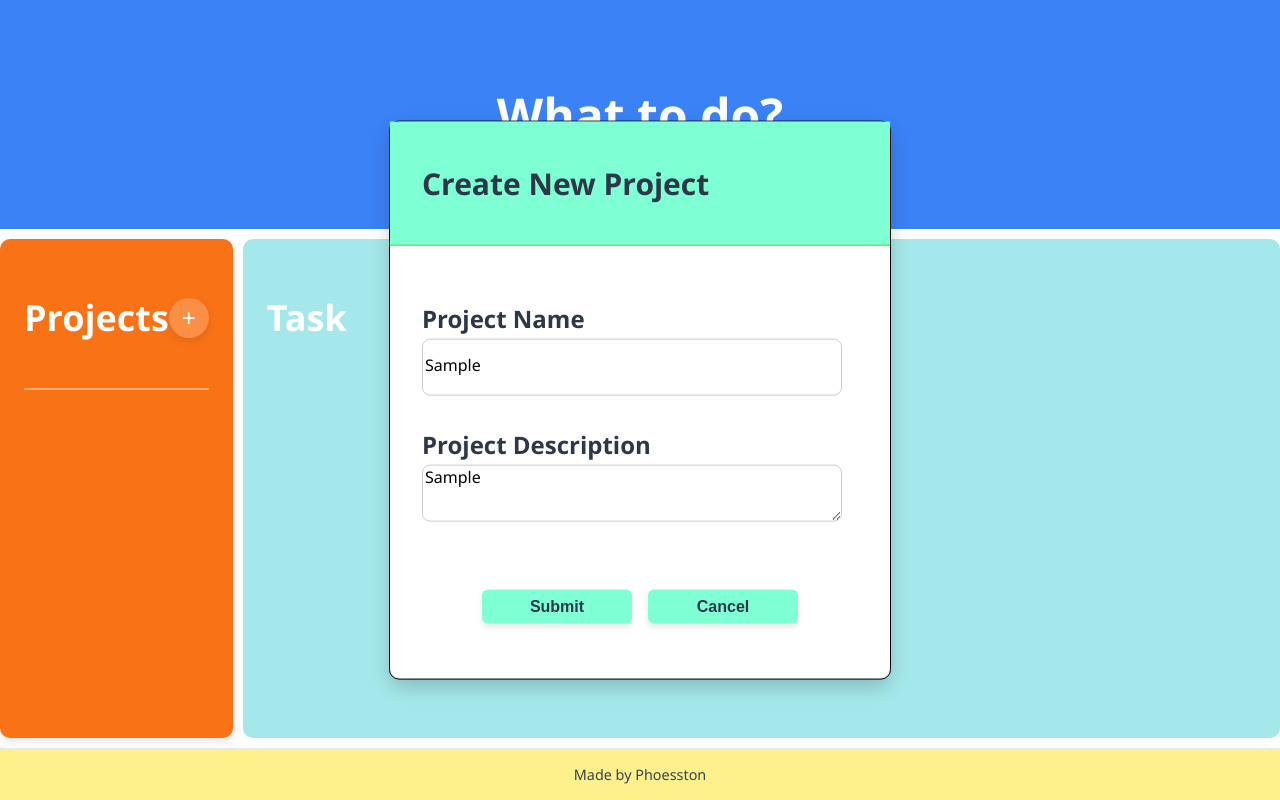
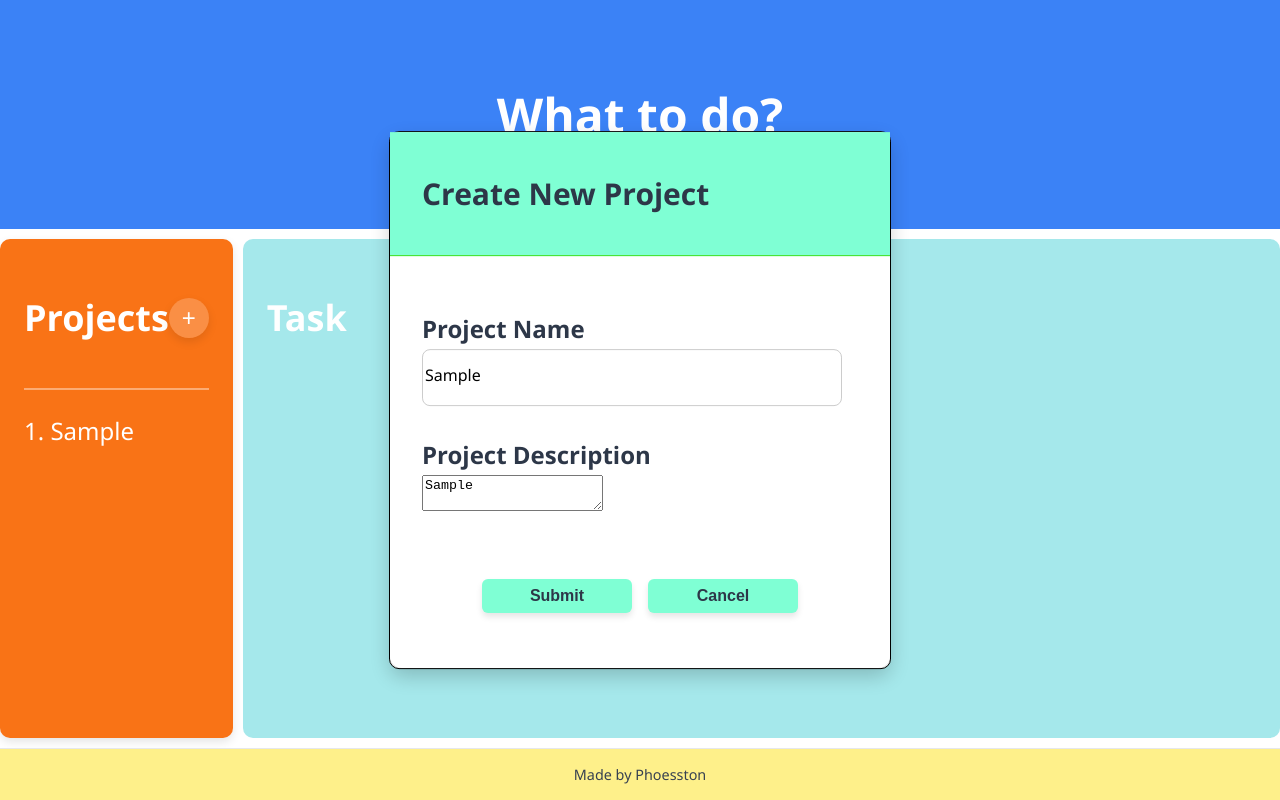
Before and after one commit to Phoesston/to-do, a website built with webpack: page src/template.html in a window 1280 px wide. Both pictures are taken after typing "Sample", "Sample" into the empty fields and a click on the button "Submit". Built offline with nearby package versions, Linux system fonts and the light colour scheme.

Commit message:
project name now renders on the sidebar

```diff
--- /dev/null
+++ b/src/scripts/createProject.js
@@ -0,0 +1,20 @@
+import { Project } from "./project";
+import { renderProjectList } from "./render";
+
+export const allProjects = [];
+
+export function createProject(){
+
+    const name = document.getElementById('project-name-input')?.value.trim();
+    const description = document.getElementById('project-description-input')?.value.trim();
+
+    if(!name) return;
+
+    const newProject = new Project(name);
+    newProject.description = description;
+    allProjects.push(newProject);
+
+    renderProjectList();
+    console.log('new project added: ',newProject);
+
+}
--- a/src/scripts/index.js
+++ b/src/scripts/index.js
@@ -1,30 +1,30 @@
 import { modal} from "./modal";
 import { projectForm } from "./projectForm";
 import { Todo } from './todo.js';
-import { Project } from './project.js';
+import { createProject } from "./createProject.js";
 import "../styles/styles.css";
 
-const myProject = new Project('My Tasks');
-const todo1 = new Todo('Study', 'JavaScript class syntax', '2025-07-15', 'High');
-const todo2 = new Todo('Workout', 'Leg day at the gym', '2025-07-16', 'Medium');
+//const myProject = new Project('My Tasks');
+//const todo1 = new Todo('Study', 'JavaScript class syntax', '2025-07-15', 'High');
+//const todo2 = new Todo('Workout', 'Leg day at the gym', '2025-07-16', 'Medium');
 
-myProject.addTodo(todo1);
-myProject.addTodo(todo2);
+//myProject.addTodo(todo1);
+//myProject.addTodo(todo2);
 
-console.log('\n📋 All Todos in Project:');
-myProject.getTodos().forEach((todo, index) => {
-  console.log(`${index + 1}. ${todo.title} | Due: ${todo.dueDate} | Completed: ${todo.completed}`);
-});
+//console.log('\n📋 All Todos in Project:');
+//myProject.getTodos().forEach((todo, index) => {
+//  console.log(`${index + 1}. ${todo.title} | Due: ${todo.dueDate} | Completed: ${todo.completed}`);
+//});
 
 // 5. Toggle completion on a task
-console.log('\n✅ Toggling completion on first task...');
-todo1.toggleComplete();
+//console.log('\n✅ Toggling completion on first task...');
+//todo1.toggleComplete();
 
 // 6. Confirm updated state
-console.log('\n📋 Updated Todos:');
-myProject.getTodos().forEach((todo, index) => {
-  console.log(`${index + 1}. ${todo.title} | Completed: ${todo.completed}`);
-});
+//console.log('\n📋 Updated Todos:');
+//myProject.getTodos().forEach((todo, index) => {
+//  console.log(`${index + 1}. ${todo.title} | Completed: ${todo.completed}`);
+//});
 
 
 document.addEventListener("DOMContentLoaded", () => {
--- a/src/scripts/modal.js
+++ b/src/scripts/modal.js
@@ -1,3 +1,4 @@
+import { createProject } from "./createProject";
 import { projectForm } from "./projectForm";
 
 export function modal(){
@@ -13,6 +14,10 @@ export function modal(){
 
     });
 
+    submitButton.addEventListener("click", () => {
+        createProject();
+    });
+
     cancelButton.addEventListener("click", () => {
         modalWindow.classList.remove('active');
     });
--- a/src/scripts/projectForm.js
+++ b/src/scripts/projectForm.js
@@ -7,12 +7,12 @@ export function projectForm(){
     modalWindow.innerHTML = `
         <div class="project-name">
             <label class="add-project-label" for="projectName">Project Name</label>
-            <input type="text" class="add-project-input" placeholder="ProjectName">
+            <input type="text" id="project-name-input" class="add-project-input" placeholder="ProjectName">
         </div>
 
         <div class="Project-description">
             <label for="ProjectDescription" class="add-project-label">Project Description</label>
-            <textarea name="description" id="Project-description" placeholder="ProjectDescription"></textarea>
+            <textarea name="description" id="project-description-input" placeholder="ProjectDescription"></textarea>
         </div>
     `;
 }
--- /dev/null
+++ b/src/scripts/render.js
@@ -0,0 +1,12 @@
+import { allProjects} from "./createProject";
+
+export function renderProjectList(){
+    const list = document.getElementById('project-list');
+    list.innerHTML = '';
+
+    allProjects.forEach((proj, i) => {
+        const item = document.createElement('div');
+        item.textContent = `${i + 1}. ${proj.name}`;
+        list.appendChild(item);
+    });
+}
--- a/src/template.html
+++ b/src/template.html
@@ -14,6 +14,8 @@
                 <h2>Projects</h2>
                 <button id="addProjectBtn">+</button>
             </div>
+
+            <div id="project-list"></div>
 
         </div>
 
```
